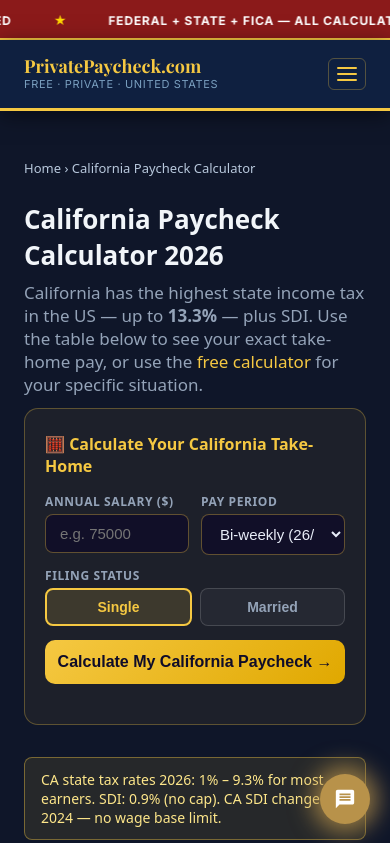
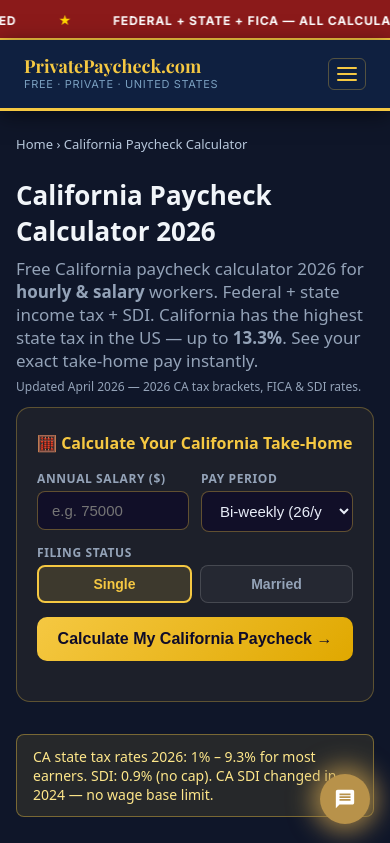
Before and after one commit to devqrcraft-ui/privatepaycheck, a Next.js app: page /california-paycheck-calculator in a window 390 px wide. Shown: the top 843 px of the page. Built offline with nearby package versions, Linux system fonts and the light colour scheme.

Commit message:
seo: California H1 'Take-Home Pay', hourly&salary, EEAT date, mobile padding clamp

```diff
--- a/src/app/california-paycheck-calculator/page.tsx
+++ b/src/app/california-paycheck-calculator/page.tsx
@@ -1,8 +1,8 @@
 import type { Metadata } from 'next'
 import CaCalcEmbed from '@/components/CaCalcEmbed'
 export const metadata: Metadata = {
-  title: 'California Paycheck Calculator 2026 — See Your Exact Take-Home Pay | Free',
-  description: '$75,000 salary → ~$2,201 bi-weekly take-home in CA after taxes. Free California paycheck calculator 2026. Federal + state + SDI. No signup, instant results.',
+  title: 'California Paycheck Calculator 2026 — See Your Take-Home Pay — See Your Exact Take-Home Pay | Free',
+  description: 'Free California paycheck calculator 2026 — hourly & salary. Federal + CA state tax (up to 13.3%) + SDI 0.9%. See your exact take-home pay instantly. No signup.',
   keywords: 'california paycheck calculator 2026, california take home pay, california salary after taxes, ca paycheck calculator',
   alternates: { canonical: 'https://www.privatepaycheck.com/california-paycheck-calculator' },
 }
@@ -19,7 +19,7 @@
     ['$500,000','$41,667','$19,750','$13,250'],
   ]
   return (
-    <main style={{ maxWidth: 860, margin: '0 auto', padding: '48px 24px', fontFamily: 'system-ui,sans-serif', color: '#e2e8f0', background: '#0f1629', minHeight: '100vh' }}>
+    <main style={{ maxWidth: 860, margin: '0 auto', padding: 'clamp(24px,4vw,48px) clamp(16px,4vw,24px)', fontFamily: 'system-ui,sans-serif', color: '#e2e8f0', background: '#0f1629', minHeight: '100vh' }}>
       <script type="application/ld+json" dangerouslySetInnerHTML={{ __html: JSON.stringify({
         "@context":"https://schema.org","@type":"FAQPage","mainEntity":[
           {"@type":"Question","name":"How much is taken out of a paycheck in California 2026?","acceptedAnswer":{"@type":"Answer","text":"California withholds federal income tax, Social Security (6.2%), Medicare (1.45%), California state income tax (1%–13.3%), and SDI (0.9%). On a $60,000 salary, total withholding is roughly 27%–31% depending on filing status."}},
@@ -32,7 +32,7 @@
         <a href="/" style={{ color:'#b8c8dc' }}>Home</a> › California Paycheck Calculator
       </nav>
       <h1 style={{ fontSize: 'clamp(26px,4vw,36px)', fontWeight: 900, marginBottom: 8, color: '#f1f5f9' }}>California Paycheck Calculator 2026</h1>
-      <p style={{ fontSize: 17, color: '#94a3b8', marginBottom: 12 }}>California has the highest state income tax in the US — up to <strong>13.3%</strong> — plus SDI. Use the table below to see your exact take-home pay, or use the <a href="/" style={{ color:'#F5C842' }}>free calculator</a> for your specific situation.</p>
+      <p style={{ fontSize: 17, color: '#94a3b8', marginBottom: 12 }}>Free California paycheck calculator 2026 for <strong>hourly & salary</strong> workers. Federal + state income tax + SDI. California has the highest state tax in the US — up to <strong>13.3%</strong>. See your exact take-home pay instantly. <span style={{fontSize:12,color:'#94a3b8',display:'block',marginTop:6}}>Updated April 2026 — 2026 CA tax brackets, FICA & SDI rates.</span></p>
       <CaCalcEmbed />
       <div style={{ background: 'rgba(245,200,66,0.1)', border: '1px solid rgba(245,200,66,0.4)', borderRadius: 8, padding: '12px 16px', marginBottom: 28, fontSize: 14, color: '#fde68a' }}>
         CA state tax rates 2026: 1% – 9.3% for most earners. SDI: 0.9% (no cap). CA SDI changed in 2024 — no wage base limit.
```
